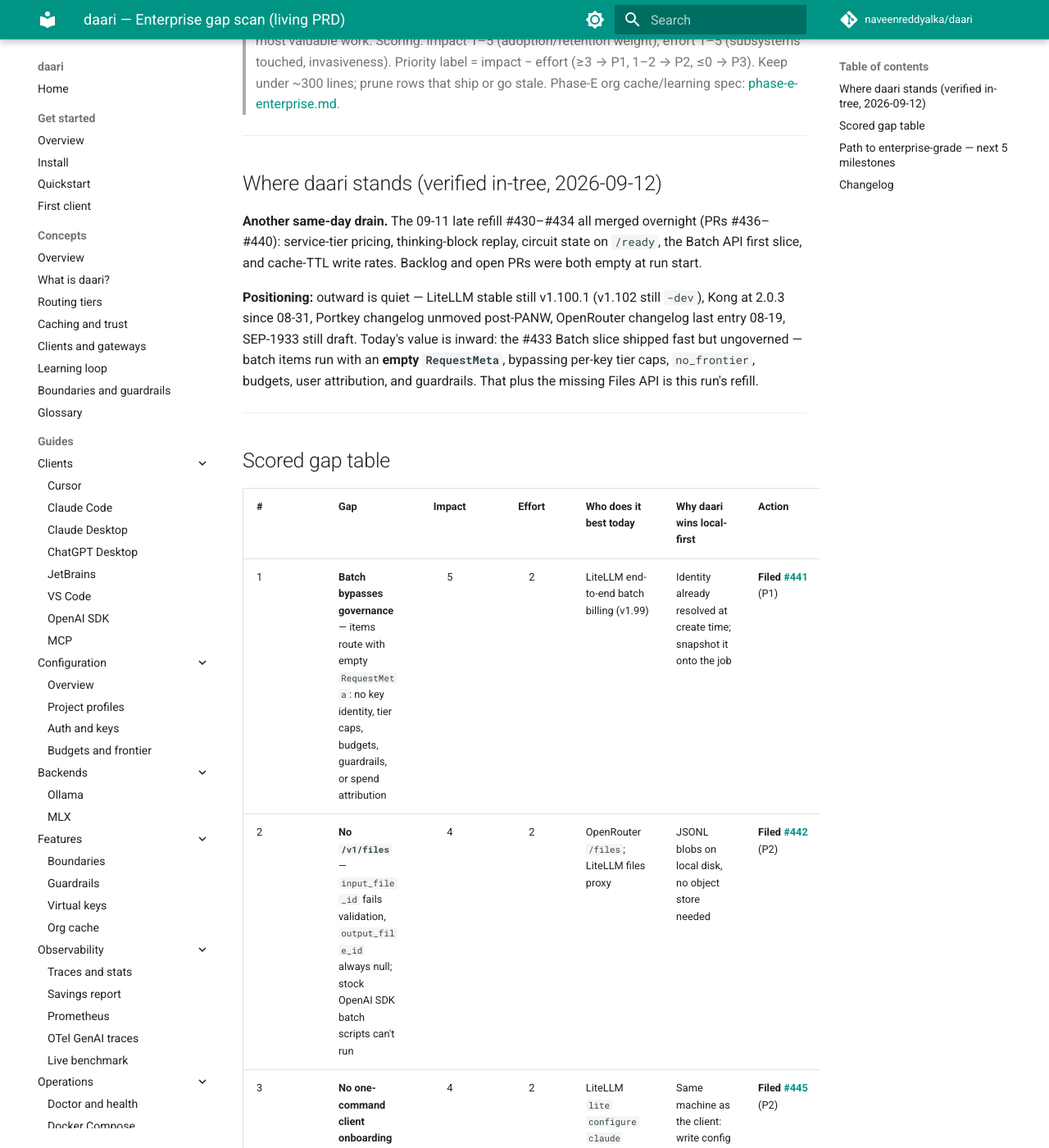
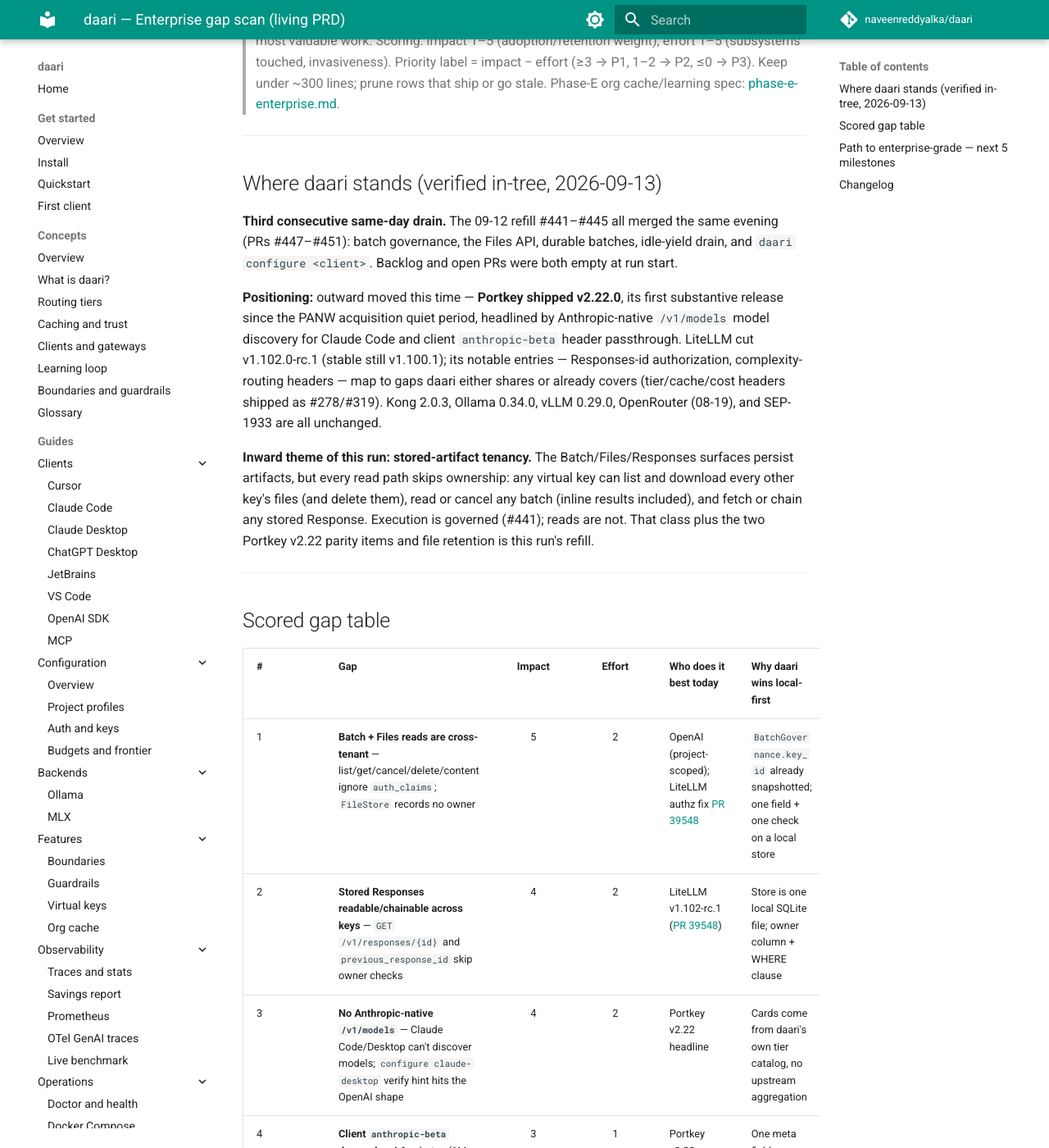
Before and after one commit to naveenreddyalka/daari, an MkDocs documentation site: the page built from docs/prd/ENTERPRISE.md, in a window 1280 px wide and 1400 px high, scrolled down 219 px. Shown: the whole window at 82% size. Built offline with MkDocs 1.6.1 and Material for MkDocs 9.7.7, drawn with Linux system fonts in a browser that asks for light colours; comment, search, counter and statistics services are not loaded; some of the changed text lies outside the part shown.

Commit message:
docs(prd): 2026-09-13 gap scan — artifact tenancy audit, filed #452–#456
Co-authored-by: Naveen Reddy Alka <naveenreddyalka@users.noreply.github.com>

```diff
--- a/docs/prd/ENTERPRISE.md
+++ b/docs/prd/ENTERPRISE.md
@@ -11,20 +11,28 @@
 
 ---
 
-## Where daari stands (verified in-tree, 2026-09-12)
+## Where daari stands (verified in-tree, 2026-09-13)
 
-**Another same-day drain.** The 09-11 late refill #430–#434 all merged overnight
-(PRs #436–#440): service-tier pricing, thinking-block replay, circuit state on
-`/ready`, the Batch API first slice, and cache-TTL write rates. Backlog and open
-PRs were both empty at run start.
+**Third consecutive same-day drain.** The 09-12 refill #441–#445 all merged the
+same evening (PRs #447–#451): batch governance, the Files API, durable batches,
+idle-yield drain, and `daari configure <client>`. Backlog and open PRs were both
+empty at run start.
 
-**Positioning:** outward is quiet — LiteLLM stable still v1.100.1 (v1.102 still
-`-dev`), Kong at 2.0.3 since 08-31, Portkey changelog unmoved post-PANW,
-OpenRouter changelog last entry 08-19, SEP-1933 still draft. Today's value is
-inward: the #433 Batch slice shipped fast but ungoverned — batch items run with
-an **empty `RequestMeta`**, bypassing per-key tier caps, `no_frontier`, budgets,
-user attribution, and guardrails. That plus the missing Files API is this run's
-refill.
+**Positioning:** outward moved this time — **Portkey shipped v2.22.0**, its
+first substantive release since the PANW acquisition quiet period, headlined by
+Anthropic-native `/v1/models` model discovery for Claude Code and client
+`anthropic-beta` header passthrough. LiteLLM cut v1.102.0-rc.1 (stable still
+v1.100.1); its notable entries — Responses-id authorization, complexity-routing
+headers — map to gaps daari either shares or already covers (tier/cache/cost
+headers shipped as #278/#319). Kong 2.0.3, Ollama 0.34.0, vLLM 0.29.0,
+OpenRouter (08-19), and SEP-1933 are all unchanged.
+
+**Inward theme of this run: stored-artifact tenancy.** The Batch/Files/Responses
+surfaces persist artifacts, but every read path skips ownership: any virtual key
+can list and download every other key's files (and delete them), read or cancel
+any batch (inline results included), and fetch or chain any stored Response.
+Execution is governed (#441); reads are not. That class plus the two Portkey
+v2.22 parity items and file retention is this run's refill.
 
 ---
 
@@ -32,49 +40,51 @@
 
 | # | Gap | Impact | Effort | Who does it best today | Why daari wins local-first | Action |
 |---|-----|:--:|:--:|------------------------|----------------------------|--------|
-| 1 | **Batch bypasses governance** — items route with empty `RequestMeta`: no key identity, tier caps, budgets, guardrails, or spend attribution | 5 | 2 | LiteLLM end-to-end batch billing (v1.99) | Identity already resolved at create time; snapshot it onto the job | **Filed [#441](https://github.com/naveenreddyalka/daari/issues/441)** (P1) |
-| 2 | **No `/v1/files`** — `input_file_id` fails validation, `output_file_id` always null; stock OpenAI SDK batch scripts can't run | 4 | 2 | OpenRouter `/files`; LiteLLM files proxy | JSONL blobs on local disk, no object store needed | **Filed [#442](https://github.com/naveenreddyalka/daari/issues/442)** (P2) |
-| 3 | **No one-command client onboarding** — 8 manual docs recipes; server-side `daari onboard` only | 4 | 2 | LiteLLM `lite configure claude` (v1.102-dev) | Same machine as the client: write config + verify loop directly | **Filed [#445](https://github.com/naveenreddyalka/daari/issues/445)** (P2) |
-| 4 | **Batch jobs are in-process only** — restart loses `in_progress` jobs despite 24h window; invisible across Helm's 2 replicas | 3 | 2 | (durability is table stakes) | SQLite pattern already in keys/audit stores | **Filed [#443](https://github.com/naveenreddyalka/daari/issues/443)** (P2) |
-| 5 | **Batch drain contends with interactive traffic** — "idle tiers" pitch, but worker drains immediately | 3 | 2 | (daari-specific differentiator) | Both queues in one process; cloud gateways can't see local GPU contention | **Filed [#444](https://github.com/naveenreddyalka/daari/issues/444)** (P2) |
-| 6 | **Percentile-TTFT routing** — LiteLLM v1.102-dev only | 2 | 3 | LiteLLM `-dev` | Need latency histograms first | Watch |
-| 7 | **MCP agent identity** — SEP-1933 still draft (re-checked 09-12) | 3 | 3 | MCP Tier-1 SDKs | `secret://oauth` ready | Watch |
-| 8 | **SOC 2 / Gemini facade / A2A / admin UI / off-peak / `/v1/images` / WIF / streamed `usage.cost`** | 2–3 | 2–5 | Kong / LiteLLM | No new client demand | Watch / non-goal |
+| 1 | **Batch + Files reads are cross-tenant** — list/get/cancel/delete/content ignore `auth_claims`; `FileStore` records no owner | 5 | 2 | OpenAI (project-scoped); LiteLLM authz fix [PR 39548](https://github.com/BerriAI/litellm/pull/39548) | `BatchGovernance.key_id` already snapshotted; one field + one check on a local store | **Filed [#452](https://github.com/naveenreddyalka/daari/issues/452)** (P1) |
+| 2 | **Stored Responses readable/chainable across keys** — `GET /v1/responses/{id}` and `previous_response_id` skip owner checks | 4 | 2 | LiteLLM v1.102-rc.1 ([PR 39548](https://github.com/BerriAI/litellm/pull/39548)) | Store is one local SQLite file; owner column + WHERE clause | **Filed [#453](https://github.com/naveenreddyalka/daari/issues/453)** (P2) |
+| 3 | **No Anthropic-native `/v1/models`** — Claude Code/Desktop can't discover models; `configure claude-desktop` verify hint hits the OpenAI shape | 4 | 2 | Portkey v2.22 headline | Cards come from daari's own tier catalog, no upstream aggregation | **Filed [#454](https://github.com/naveenreddyalka/daari/issues/454)** (P2) |
+| 4 | **Client `anthropic-beta` dropped on L6** — betas (1M context, interleaved thinking) silently downgrade | 3 | 1 | Portkey v2.22 | One meta field + header merge on the L6 leg daari controls | **Filed [#455](https://github.com/naveenreddyalka/daari/issues/455)** (P2) |
+| 5 | **Files store grows forever** — no `expires_after`, no retention sweep, no total-size cap; batch outputs accumulate on disk/PVC | 3 | 2 | OpenAI `expires_after` | daari owns the disk; retention is a local index sweep (#332 subsystem exists) | **Filed [#456](https://github.com/naveenreddyalka/daari/issues/456)** (P2) |
+| 6 | **Percentile-TTFT routing** — LiteLLM still rc-only | 2 | 3 | LiteLLM `-rc` | Need latency histograms first | Watch |
+| 7 | **MCP agent identity** — SEP-1933 still draft; new SEPs active (Skills 2640, audit-context 2817, server cards 2127) | 3 | 3 | MCP Tier-1 SDKs | `secret://oauth` ready | Watch |
+| 8 | **Session-cumulative savings surfacing** — LiteLLM rc.1 shows routed model + session savings inside Claude Code/Codex | 2 | 2 | LiteLLM rc | Per-response `x-daari-response-cost-avoided` shipped; session rollup needs affinity store | Watch (file on stable release or client ask) |
+| 9 | **SOC 2 / Gemini facade / A2A / admin UI / off-peak / `/v1/images` / WIF / streamed `usage.cost`** | 2–3 | 2–5 | Kong / LiteLLM | No new client demand | Watch / non-goal |
 
-Pruned this run: #430–#434 rows (all shipped 09-11/09-12); multi-JWKS watch row
-(shipped as #422 / PR #429).
+Pruned this run: #441–#445 rows (all shipped 09-12, PRs #447–#451).
 
 Open backlog after this run:
-[#441](https://github.com/naveenreddyalka/daari/issues/441) (P1),
-[#442](https://github.com/naveenreddyalka/daari/issues/442)–[#445](https://github.com/naveenreddyalka/daari/issues/445) (P2).
+[#452](https://github.com/naveenreddyalka/daari/issues/452) (P1),
+[#453](https://github.com/naveenreddyalka/daari/issues/453)–[#456](https://github.com/naveenreddyalka/daari/issues/456) (P2).
 
 ---
 
 ## Path to enterprise-grade — next 5 milestones
 
-1. **Close the batch governance hole** ([#441](https://github.com/naveenreddyalka/daari/issues/441)) — a governed gateway cannot ship an ungoverned endpoint.
-2. **Stock-SDK batch flow** ([#442](https://github.com/naveenreddyalka/daari/issues/442)) — files in, files out, unmodified OpenAI scripts.
-3. **One-command client onboarding** ([#445](https://github.com/naveenreddyalka/daari/issues/445)) — the top-of-funnel for every IDE client.
-4. **Durable batches** ([#443](https://github.com/naveenreddyalka/daari/issues/443)) — overnight drain must survive a redeploy.
-5. **Idle-yield drain** ([#444](https://github.com/naveenreddyalka/daari/issues/444)) — make "batches run when your machine is idle" literally true.
+1. **Close the artifact-tenancy hole** ([#452](https://github.com/naveenreddyalka/daari/issues/452), [#453](https://github.com/naveenreddyalka/daari/issues/453)) — multi-tenant keys mean nothing if stored batches, files, and conversations leak across keys.
+2. **Complete Anthropic-client onboarding** ([#454](https://github.com/naveenreddyalka/daari/issues/454)) — `daari configure claude-code` shipped; model discovery is the missing half of "point Claude Code at daari."
+3. **Lossless Anthropic passthrough** ([#455](https://github.com/naveenreddyalka/daari/issues/455)) — client-requested betas must reach the provider or clients regress by switching to daari.
+4. **Files lifecycle** ([#456](https://github.com/naveenreddyalka/daari/issues/456)) — overnight batch drain must not fill the operator's disk.
+5. **Hold the routing-transparency lead** — tier/cache/cost headers already ship on every response; extend to session savings when LiteLLM's client-side savings display reaches stable (watch row 8).
 
 ---
 
 ## Changelog
 
-- **2026-09-12** — 09-11 late refill #430–#434 all merged overnight (#436–#440);
-  backlog empty. Outward quiet (LiteLLM stable v1.100.1, Kong 2.0.3, Portkey/
-  OpenRouter unmoved, SEP-1933 draft). Inward: Batch slice audit found the
-  governance bypass (empty `RequestMeta` in `_execute_batch_chat_body`), missing
-  `/v1/files`, in-process-only `BatchStore`, no idle-yield; plus no
-  `daari configure <client>` (LiteLLM `lite configure claude` parity). Filed
-  [#441](https://github.com/naveenreddyalka/daari/issues/441) (P1),
-  [#442](https://github.com/naveenreddyalka/daari/issues/442)–[#445](https://github.com/naveenreddyalka/daari/issues/445)
-  (P2). Multi-JWKS watch row resolved (#422 shipped).
-- **2026-09-11 late** — Filed #430–#434 (Kong service-tier/cache-TTL parity,
-  circuit visibility, Batch API).
-- **2026-09-11 pm** — No-delta cron after morning scan; backlog already fed.
-- **2026-09-11** — Filed #418–#422 (LiteLLM harness-aware headline).
+- **2026-09-13** — Third same-day drain: #441–#445 merged 09-12 evening
+  (PRs #447–#451); backlog empty. Outward: **Portkey v2.22.0** (first
+  post-PANW substantive release — Anthropic-native `/v1/models` for Claude
+  Code, `anthropic-beta` passthrough, Azure context/service-tier pricing);
+  LiteLLM v1.102.0-rc.1 (Responses-id authz, complexity headers); Kong/
+  Ollama/vLLM/OpenRouter/SEP-1933 unchanged. Inward: stored-artifact tenancy
+  audit — batch/file/response read paths all skip ownership. Filed
+  [#452](https://github.com/naveenreddyalka/daari/issues/452) (P1),
+  [#453](https://github.com/naveenreddyalka/daari/issues/453)–[#456](https://github.com/naveenreddyalka/daari/issues/456)
+  (P2).
+- **2026-09-12** — Batch slice audit (governance bypass, `/v1/files`,
+  durability, idle-yield) + `daari configure`. Filed #441–#445; all shipped
+  same day.
+- **2026-09-11 / 09-11 late / 09-11 pm** — Filed #418–#422 (harness-aware
+  headline) and #430–#434 (Kong parity + Batch API); pm run no-delta.
 - **2026-09-10** — Filed #409–#412; `AUTODEV_GH_TOKEN` set.
 - **2026-09-09 evening / pm / day** — #397–#401, #385–#389, #374–#378.
 - **2026-09-08→08-28** (condensed) — Park, labeler, Apache 2.0, this PRD.
```
